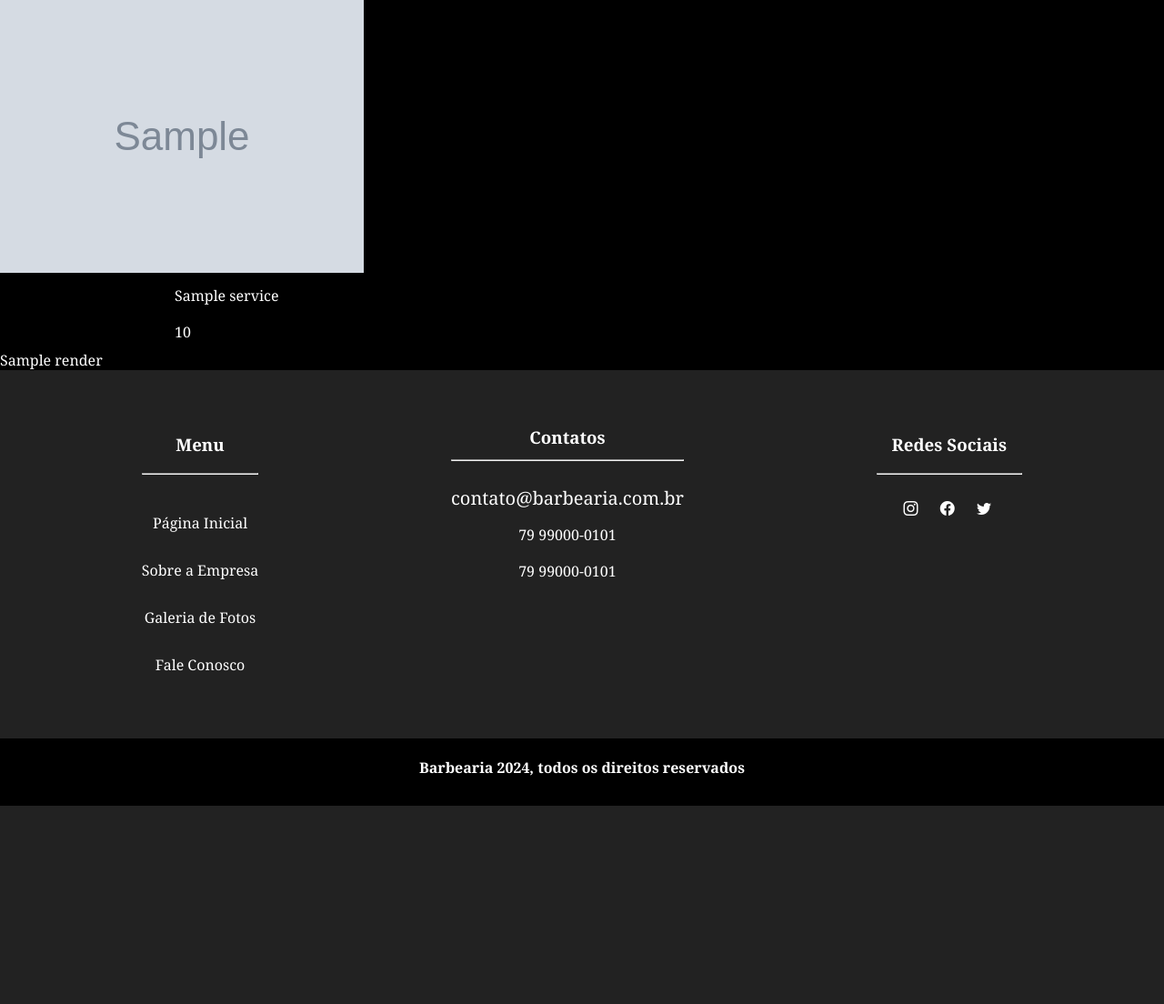
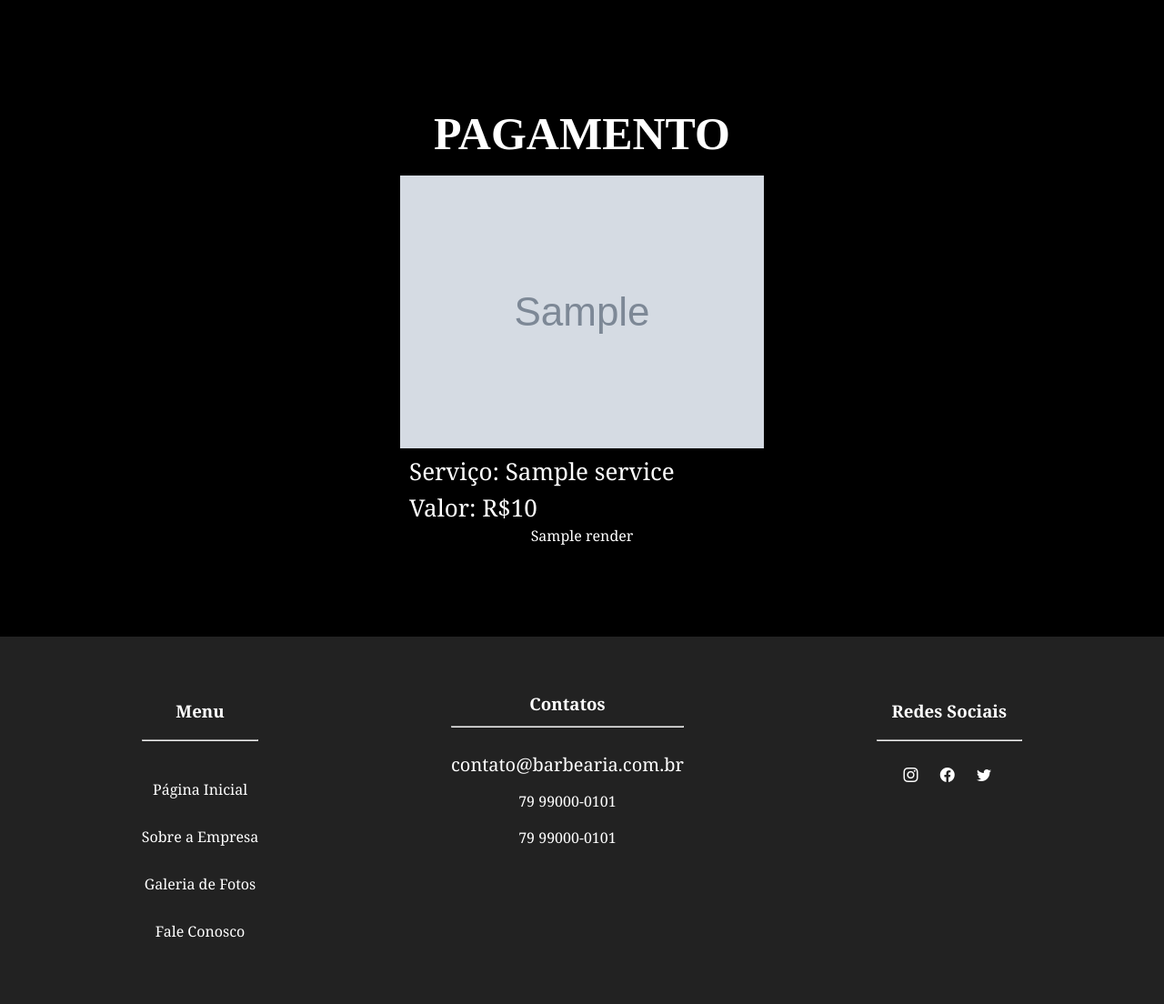
Before and after one commit to ericsanto/dockerizing_webapp_django_aws, a Django app: template home/templates/checkout.html in a window 1280 px wide. Shown: the part 141-1245 px from the top of the page at 91% size. Before the commit the page ends 1027 px from the top, so only its background shows below. Run offline with Django 5.2, Linux system fonts and the light colour scheme; the template is opened without the code that fills it: most values are stand-ins (such as "Sample title", 1, 10 or a date in 2020); grey boxes marked "Sample" are stand-in pictures; some libraries are stand-ins or nearby versions; some web fonts are replaced.

Commit message:
melhoria no checkout paypal

```diff
--- a/core/settings.py
+++ b/core/settings.py
@@ -157,3 +157,4 @@ PAYPAL_CLIENT_ID = os.getenv('PAYPAL_CLIENT_ID')
 PAYPAL_SECRET_KEY = os.getenv('PAYPAL_SECRET_KEY')
 PAYPAL_TEST = True
 PAYPAL_RECEIVER_EMAIL = os.getenv('PAYPAL_RECEIVER_EMAIL')
+PAYPAL_BUY_BUTTON_IMAGE = 'https://lavendercottagecattery.co.uk/wp-content/uploads/2022/10/CITYPNG.COMDownload-PayPal-Yellow-Payment-Button-PNG-2100x770-2.png'
--- a/home/static/css/style.css
+++ b/home/static/css/style.css
@@ -942,5 +942,40 @@ select#selct-form {
 
 /* ESTILIZAÇÃO DA PÁGINA DE 'CHECKOUT.HTML'*/
 
+/*FIM DA ESTILIZAÇÃO DA PÁGINA 'CHECKOUT.HTML'*/
 
-/*FIM DA ESTILIZAÇÃO DA PÁGINA 'CHECKOUT.HTML'*/
+div.payment-success {
+  display: flex;
+  justify-content: center;
+  align-items: center;
+  flex-direction: column;
+}
+
+div.title-payment {
+  display: flex;
+  text-align: center;
+  justify-content: center;
+  align-items: center;
+  padding-bottom: 50px;
+}
+
+div.paragraph-payment {
+  display: flex;
+  justify-content: center;
+  text-align: center;
+  max-width: 50%;
+  padding-bottom: 100px;
+}
+
+div.container-checkout {
+  display: flex;
+  flex-direction: column;
+  justify-content: center;
+  align-items: center;
+  padding: 100px;
+}
+
+p.paragraph-checkout {
+  font-size: 26px;
+  max-width: 100%;
+}
--- a/home/templates/checkout.html
+++ b/home/templates/checkout.html
@@ -3,10 +3,13 @@
 {% block content %}
 
   <div class="container-checkout">
+    <h2 class="title">
+      PAGAMENTO
+    </h2>
     <div class="container-scheduling">
       <img src="{{ scheduling.image.url }}" alt="">
-      <p>{{scheduling.service.name}}</p>
-      <p>{{scheduling.service.price}}</p>
+      <p class="paragraph-checkout">Serviço: {{scheduling.service.name}}</p>
+      <p class="paragraph-checkout">Valor: R${{scheduling.service.price}}</p>
     </div>
     {{paypal.render}}
   </div>
--- a/home/views.py
+++ b/home/views.py
@@ -160,8 +160,8 @@ def CheckOut(request, scheduling_id):
         'item_name': scheduling.service.name,
         'invoice': uuid.uuid4(),
         'currency_code': 'BRL',
-        'notify_url': f'https://{host}{reverse("paypal-ipn")}',
-        'return_url': f'https://{host}{reverse("payment_successfull", kwargs={"scheduling_id": scheduling.pk})}',
+        'notify_url': f'http://{host}{reverse("paypal-ipn")}',
+        'return_url': f'http://{host}{reverse("payment_successfull", kwargs={"scheduling_id": scheduling.pk})}',
         # 'cancel_url': f'https://{host}{reverse("payment_failed", kwargs={"scheduling_id": scheduling.id})}'
     }
 
```
Also changed, not shown: home/templates/payment_successful.html (+12 -1 lines), home/templates/scheduling_detail.html (+5 -2 lines), 1 other file.
